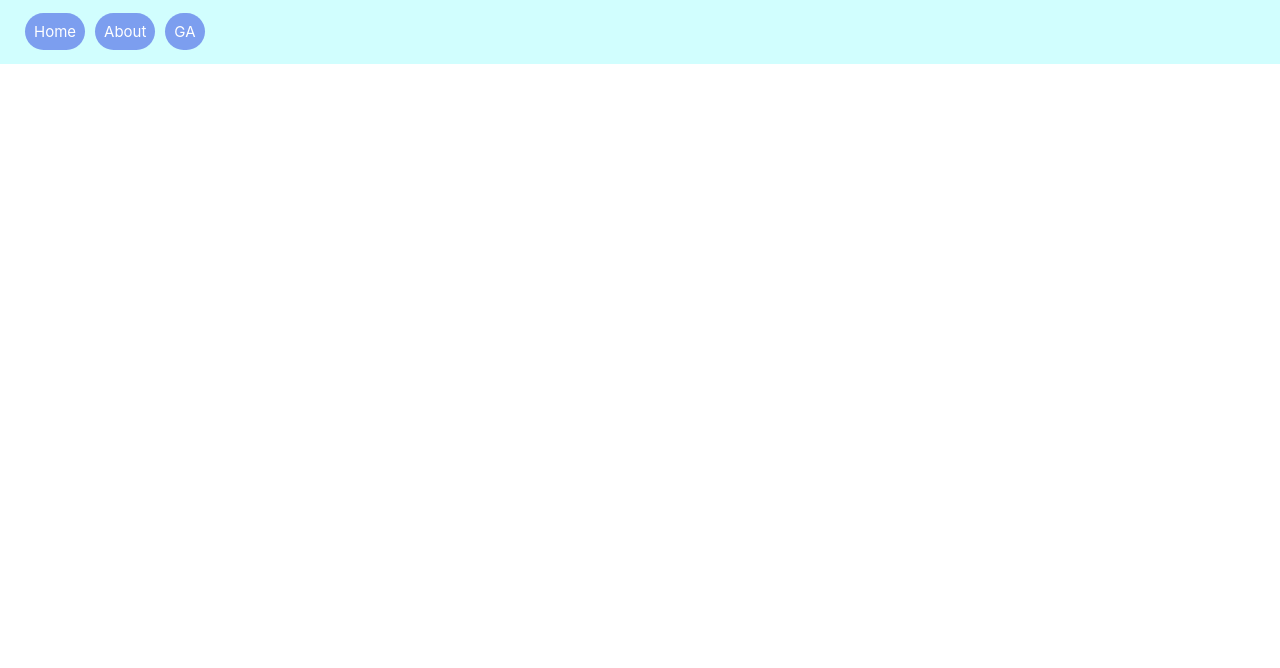
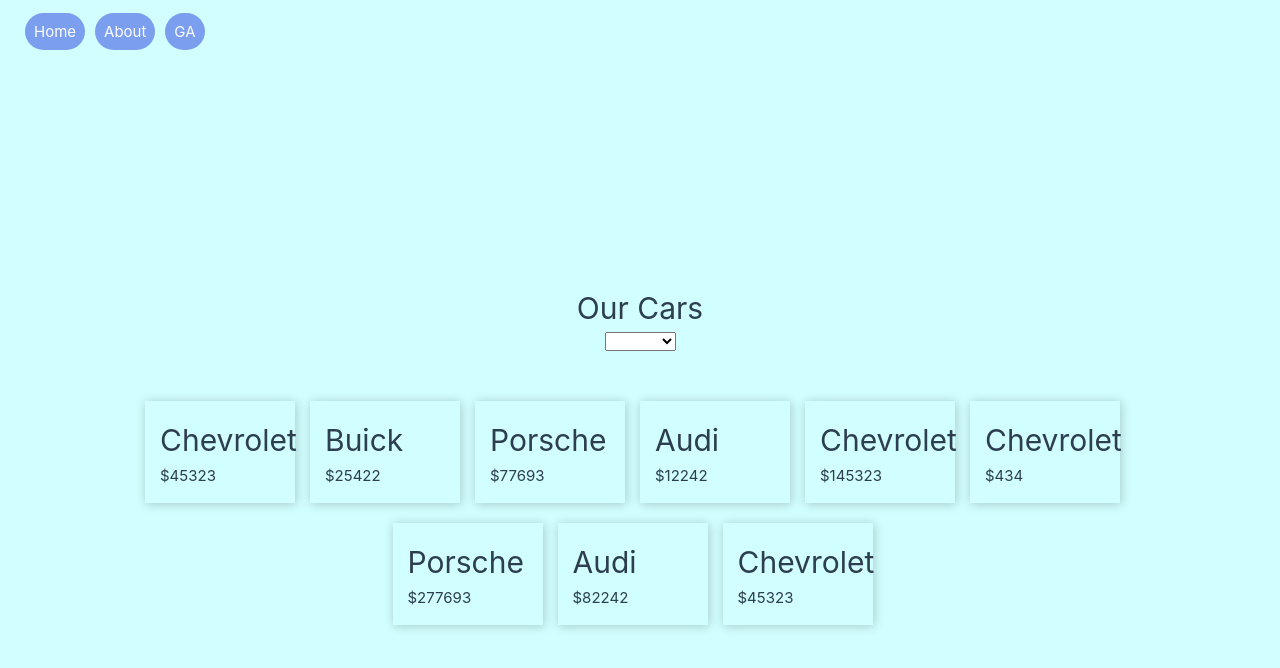
Before and after one commit to iriszzzz/routingapp, a Vue app: page /car/1 in a window 1280 px wide. Before the commit this address had no page. Shown: the top 668 px of the page. Built offline with nearby package versions, Linux system fonts and the light colour scheme.

Commit message:
rountingapp

```diff
--- a/src/router/index.js
+++ b/src/router/index.js
@@ -2,6 +2,8 @@
 import HomeView from '../views/HomeView.vue'
 import AboutView from '../views/AboutView.vue'
 import GAView from '../views/GAView.vue'
+import CarView from '../views/CarView.vue'
+import NotFoundView from "../views/NotFoundView.vue"
 
 const router = createRouter({
 	history: createWebHistory(import.meta.env.BASE_URL),
@@ -20,6 +22,16 @@
 			path: '/GA',
 			name: 'GA',
 			component: GAView
+		},
+		{
+			path: '/car/:id',
+			name: 'car',
+			component: CarView,
+		},
+		{
+			path: '/:pathMatch(.*)*',
+			name: 'notFound',
+			component: NotFoundView
 		}
 	]
 })
--- /dev/null
+++ b/src/views/CarView.vue
@@ -0,0 +1,63 @@
+<script setup>
+	import carsData from "../data.json"
+	import {ref, watch, onMounted} from 'vue'
+	import {useRouter, useRoute} from 'vue-router'
+
+	const router = useRouter()
+	const route = useRoute()
+	const cars = ref(carsData)
+	const make = ref("")
+
+	onMounted(() => {
+		make.value = route.query.make || ""
+	})
+
+	watch(make, () => {
+		if(make.value){
+			if(make.value === "All") car.value = carsData;
+			else {
+				cars.value = carsData.filter(c => c.make === make.value)
+			}
+		}
+	})
+
+	const handlerChange = () => {
+		router.push({query: {make: make.value}})
+	}
+</script>
+
+<template>
+	<main class="container">
+		<h1>Our Cars</h1>
+		<select @change="handlerChange" v-model="make">
+			<option value="All">All</option>
+			<option value="Chevrolet">Chevy</option>
+			<option value="Porsche">Porsche</option>
+			<option value="Audi">Audi</option>
+		</select>
+		<div class="cards">
+			<div class="card" v-for='car in cars' :key='car.id' @click='router.push(`/car/${car.id}`)'>
+				<h1>{{ car.make }}</h1>
+				<p>${{ car.price }}</p>
+			</div>
+		</div>
+	</main>
+</template>
+
+<style scoped>
+	.cards {
+    display: flex;
+    width: 1000px;
+    flex-wrap: wrap;
+    margin-top: 50px;
+    justify-content: center;
+  }
+  .card {
+    box-shadow: 1px 1px 10px rgba(0, 0, 0, 0.207);
+    padding: 15px;
+    width: 150px;
+    margin-right: 15px;
+    cursor: pointer;
+    margin-bottom: 20px;
+  }
+</style>
--- a/src/views/HomeView.vue
+++ b/src/views/HomeView.vue
@@ -1,7 +1,9 @@
 <script setup>
   import carsData from '../data.json'
   import {ref} from 'vue'
+	import {useRouter} from "vue-router"
 
+	const router = useRouter()
   const cars = ref(carsData)
 </script>
 
@@ -9,7 +11,7 @@
   <main class='container'>
     <h1>Our Cars</h1>
     <div class='cards'>
-      <div v-for='car in cars' :key='car.id' class='card'>
+      <div v-for='car in cars' :key='car.id' class='card' @click="router.push(`/car/${car.id}`)">
         <h1>{{ car.make }}</h1>
         <p>${{ car.price }}</p>
       </div>
--- /dev/null
+++ b/src/views/NotFoundView.vue
@@ -0,0 +1,5 @@
+<template>
+	<div class="container">
+		<h1>404 - Not Found</h1>
+	</div>
+</template>
```
